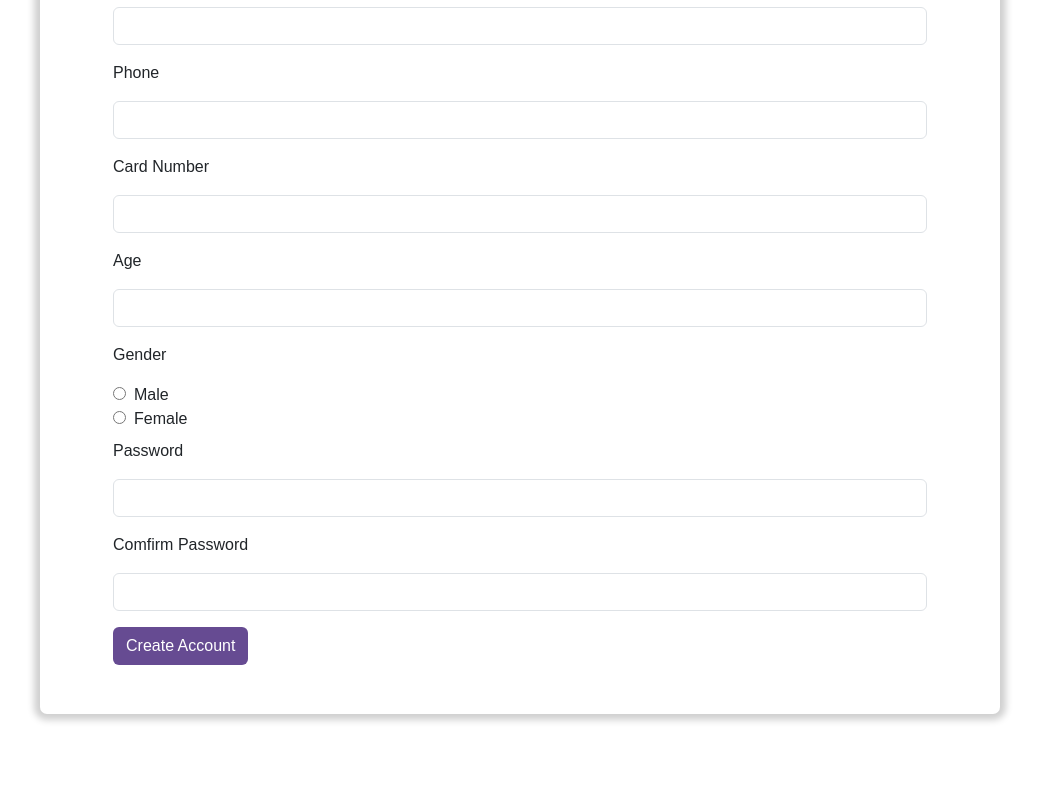
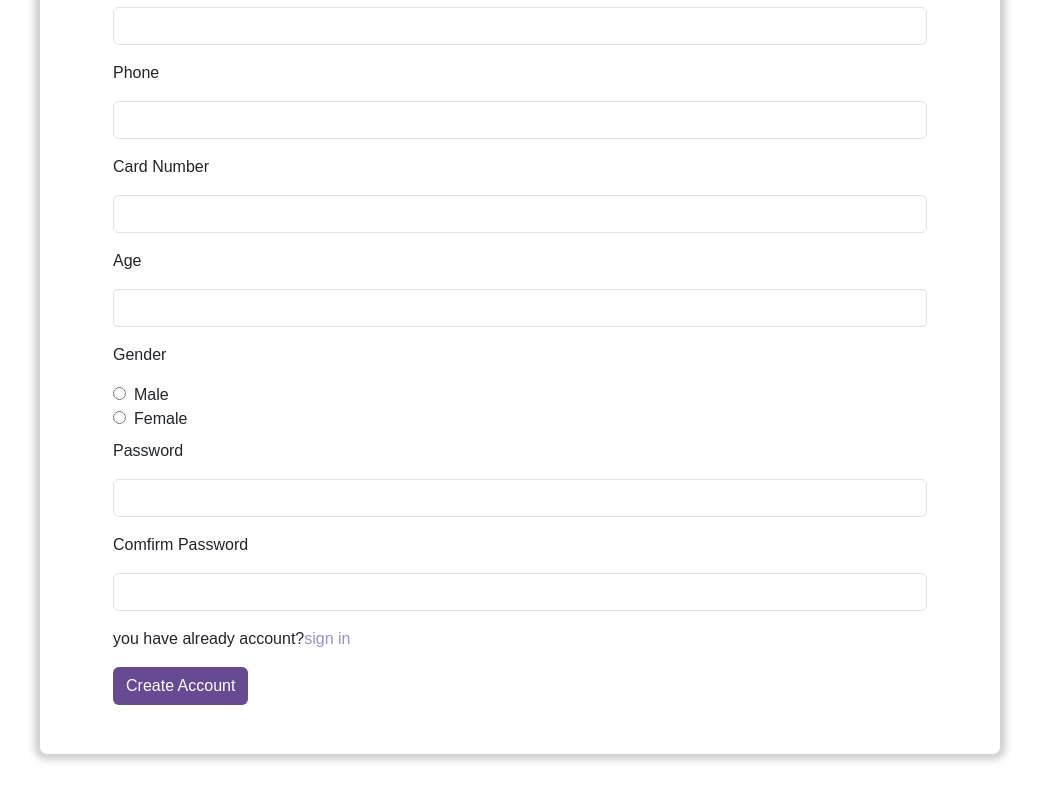
Before and after one commit to mohammedali882001/remindme, an Angular app: page / in a window 1280 px wide. Shown: the part 596-1396 px from the top of the page, without its empty margins (120-1159 px from the left). Built offline with nearby package versions, Linux system fonts and the light colour scheme.

Commit message:
no changes

```diff
--- a/src/app/components/doctor-sign-up/doctor-sign-up.component.css
+++ b/src/app/components/doctor-sign-up/doctor-sign-up.component.css
@@ -16,3 +16,6 @@
     background-color: var(--main-Color);
     color: white;
 }
+.signIn{
+    color: var(--primary-Color);
+}
--- a/src/app/components/doctor-sign-up/doctor-sign-up.component.html
+++ b/src/app/components/doctor-sign-up/doctor-sign-up.component.html
@@ -58,6 +58,7 @@
                 <label for="cPassword">Comfirm Password</label>
                 <input id="cPpassword" type="password" class="form-control my-3">
             </div>
+            <p>you have already account?<span class="signIn">sign in</span></p>
             <button class="btn btnSignUp" type="submit">Create Account</button>
         </form>
     </div>
--- a/src/app/components/relative-sign-up/relative-sign-up.component.css
+++ b/src/app/components/relative-sign-up/relative-sign-up.component.css
@@ -49,3 +49,6 @@
     font-size: 40px;
     font-weight: 500;
 }
+.signIn{
+    color: var(--primary-color);
+}
--- a/src/app/components/relative-sign-up/relative-sign-up.component.html
+++ b/src/app/components/relative-sign-up/relative-sign-up.component.html
@@ -58,6 +58,7 @@
                 <label for="cPassword">Comfirm Password</label>
                 <input id="cPpassword" type="password" class="form-control my-3">
             </div>
+            <p>you have already account?<span class="signIn">sign in</span></p>
             <button class="btn btnSignUp" type="submit">Create Account</button>
         </form>
     </div>
```
